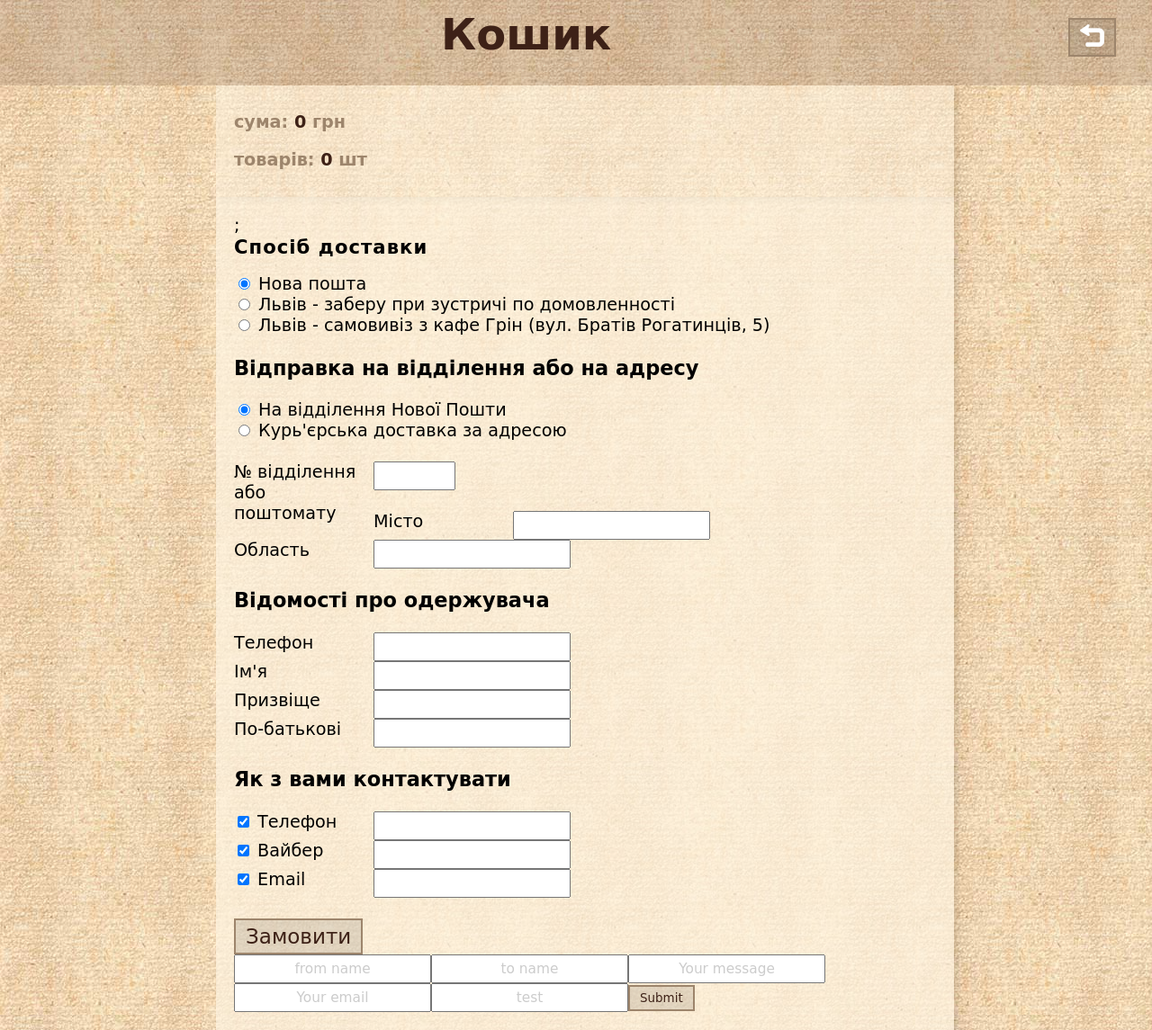
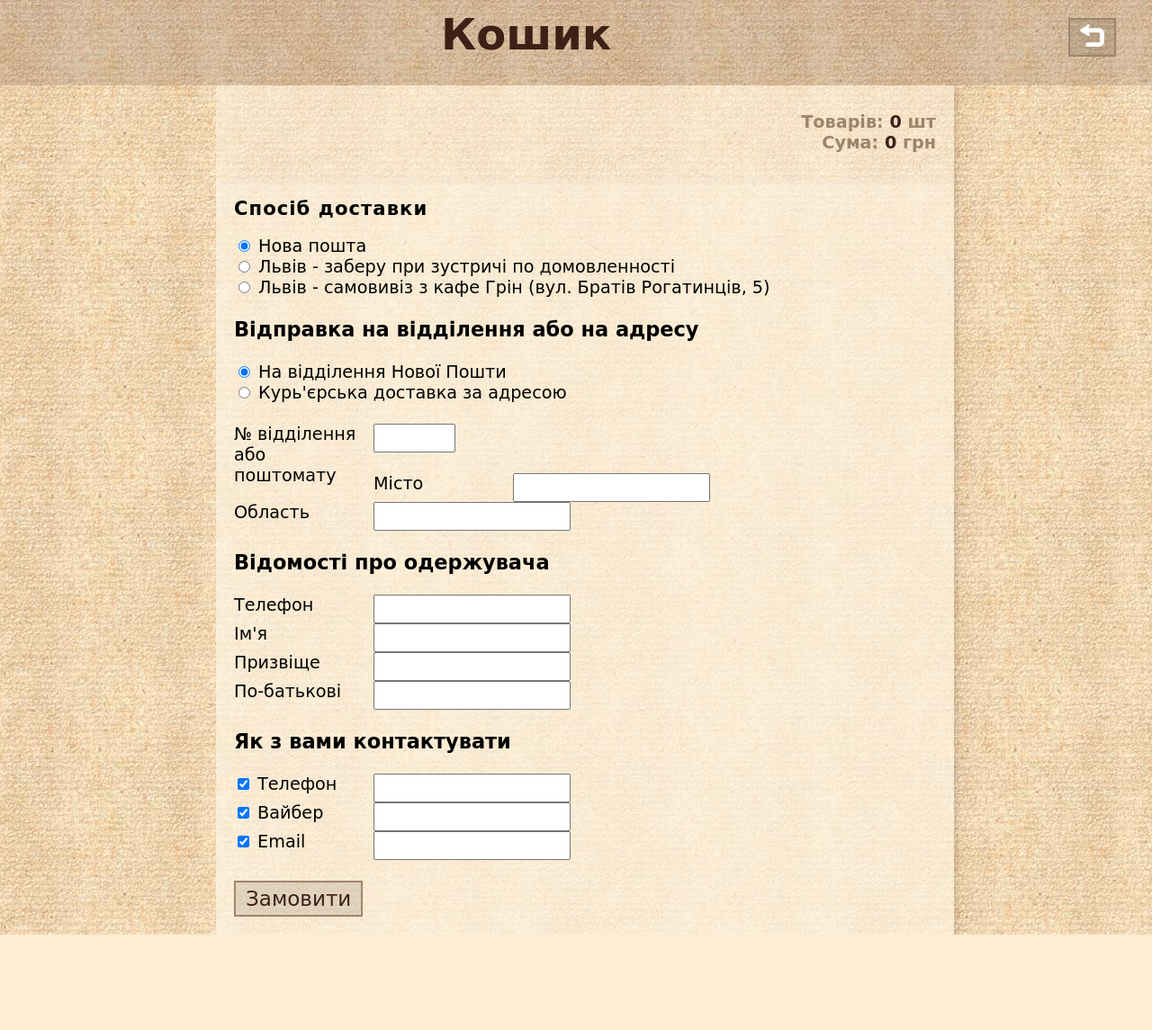
Before and after one commit to iq-developer/oliya, a React (Create React App) app: page /cart in a window 1280 px wide. Shown: the whole page at 90% size. After the commit the page ends 1039 px from the top, so only its background shows below. Built offline with nearby package versions, Linux system fonts and the light colour scheme.

Commit message:
fix: total

```diff
--- a/src/App.css
+++ b/src/App.css
@@ -239,9 +239,9 @@ small {
   font-size: 1.2em;
 }
 .total {
-  text-align: left;
   font-size: 1.2em;
-  padding: 10px 0 10px 20px;
+  padding: 10px 20px 10px 0;
+  text-align: right;
 }
 .w220 {
   width: 150px;
--- a/src/components/Order.js
+++ b/src/components/Order.js
@@ -87,7 +87,7 @@ const Order = () => {
     order: orderHTML,
     amount: context.amount,
     sum: context.sum,
-
+    lang: context.ua ? 'UA' : 'RU',
   });
 
 
@@ -108,10 +108,6 @@ const Order = () => {
     });
   };
 
-  const handleChange1 = (e) => {
-    setToSend({ ...toSend, [e.target.name]: e.target.value });
-  };
-
   useEffect(() => {
     setToSend({...toSend, ...user, delivery, deliveryOption});
   }, [user, delivery, deliveryOption]);
@@ -120,7 +116,6 @@ const Order = () => {
 
   return (
     <article className="block-order fullWidth">
-    {orderHTML};
 
     <form onSubmit={onSubmit}>
 
@@ -289,50 +284,6 @@ const Order = () => {
         <button className="big">Замовити</button>
       </form>
 
-
-     {/* EmailJS start */}
-
-      <form onSubmit={onSubmit}>
-        <input
-          type='text'
-          name='from_name'
-          placeholder='from name'
-          value={toSend.from_name}
-          onChange={handleChange1}
-        />
-        <input
-          type='text'
-          name='to_name'
-          placeholder='to name'
-          value={toSend.to_name}
-          onChange={handleChange1}
-        />
-        <input
-          type='text'
-          name='message'
-          placeholder='Your message'
-          value={toSend.message}
-          onChange={handleChange1}
-        />
-        <input
-          type='text'
-          name='reply_to'
-          placeholder='Your email'
-          value={toSend.reply_to}
-          onChange={handleChange1}
-        />
-        <input
-          type='text'
-          name='test'
-          placeholder='test'
-          value={toSend.test}
-          onChange={handleChange1}
-        />
-        <button type='submit'>Submit</button>
-      </form>
-
-      {/* EmailJS end */}
-
     </article>
   );
 
--- a/src/components/Total.js
+++ b/src/components/Total.js
@@ -7,8 +7,8 @@ const Total = () => {
 
   return (
     <article className="block fullWidth total" >
-      <p>{context.ua ? `сума:` : `сумма:`} <strong>{context.sum}</strong> грн</p>
-      <p>{context.ua ? `товарів:` : `товаров:`} <strong>{context.amount}</strong> шт</p>
+      <p>{context.ua ? `Товарів:` : `Товаров:`} <strong>{context.amount}</strong> шт <br />
+       {context.ua ? `Сума:` : `Сумма:`} <strong>{context.sum}</strong> грн</p>
     </article>
   );
 }
```
